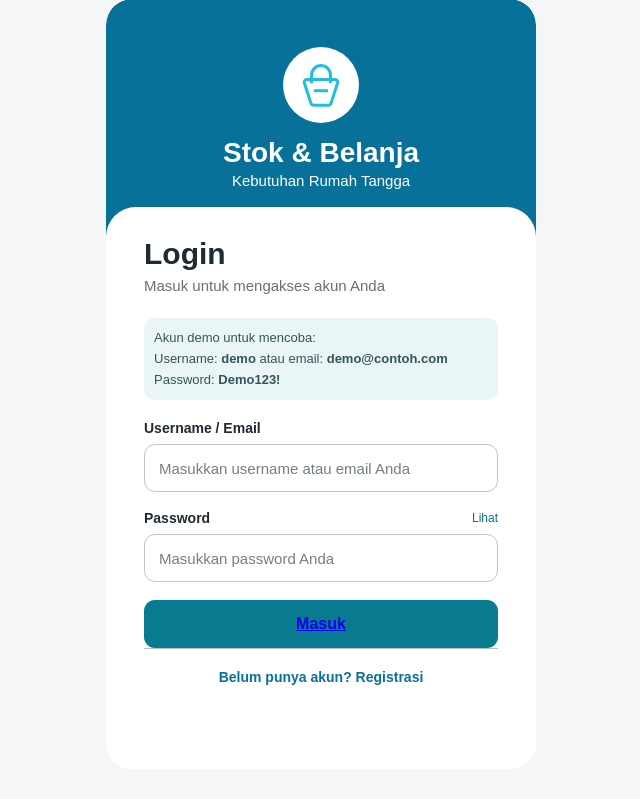
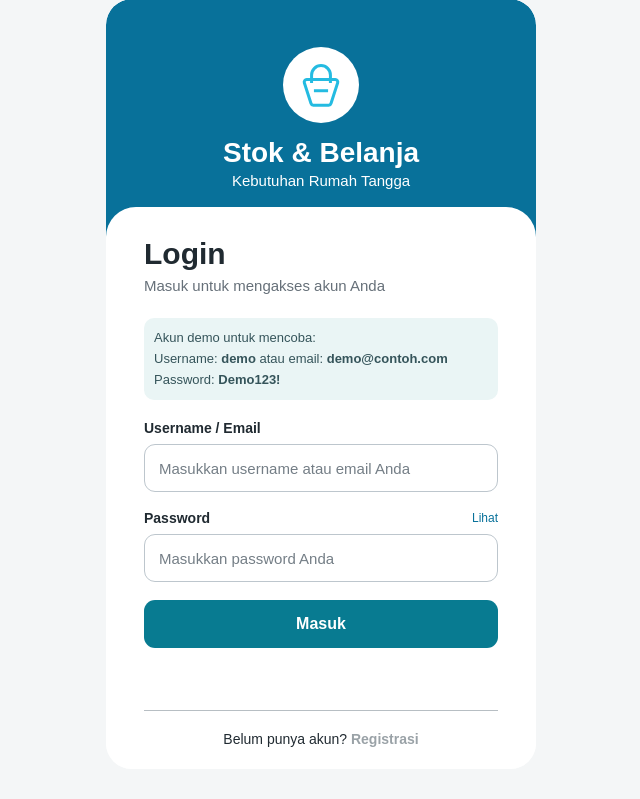
Before and after one commit to Mircm/PBLIF1-MA05, a PHP site: page /Assets/php/login.php in a window 1280 px wide. Shown: the part 17-816 px from the top of the page, without its empty margins (319-959 px from the left). Run offline with PHP 8.4, Linux system fonts and the light colour scheme.

Commit message:
fix bug di login.php

```diff
--- a/Assets/css/styles.css
+++ b/Assets/css/styles.css
@@ -221,6 +221,12 @@ body {
     color: #08719a;
     font-weight: bold;
     text-decoration: none;
+}
+
+.disabled-link {
+    color: #9aa2a7;
+    font-weight: bold;
+    cursor: not-allowed;
 }
 
 @media (min-width: 431px) {
--- a/Assets/php/login.php
+++ b/Assets/php/login.php
@@ -35,8 +35,8 @@ if ($_SERVER['REQUEST_METHOD'] === 'POST') {
 
         if ($matchedUser && password_verify($password, $matchedUser['password'])) {
             $_SESSION['current_user'] = $matchedUser['username'];
-            $message = 'Login berhasil. Selamat datang, ' . $matchedUser['name'] . '!';
-            $messageType = 'success';
+            header('Location: dashboard.php');
+            exit;
         } else {
             $message = 'Username/email atau password salah. Periksa kembali data akun Anda.';
         }
@@ -109,11 +109,11 @@ if ($_SERVER['REQUEST_METHOD'] === 'POST') {
                         </p>
                     <?php endif; ?>
 
-                    <button class="submit-button" type="submit"> <a href="dashboard.php">Masuk</button>
+                    <button class="submit-button" type="submit">Masuk</button>
                 </form>
 
                 <hr>
-                <p class="switch-prompt">Belum punya akun? <a href="regist.php">Registrasi</a></p>
+                <p class="switch-prompt">Belum punya akun? <span class="disabled-link" aria-disabled="true">Registrasi</span></p>
             </div>
         </section>
     </main>
```
